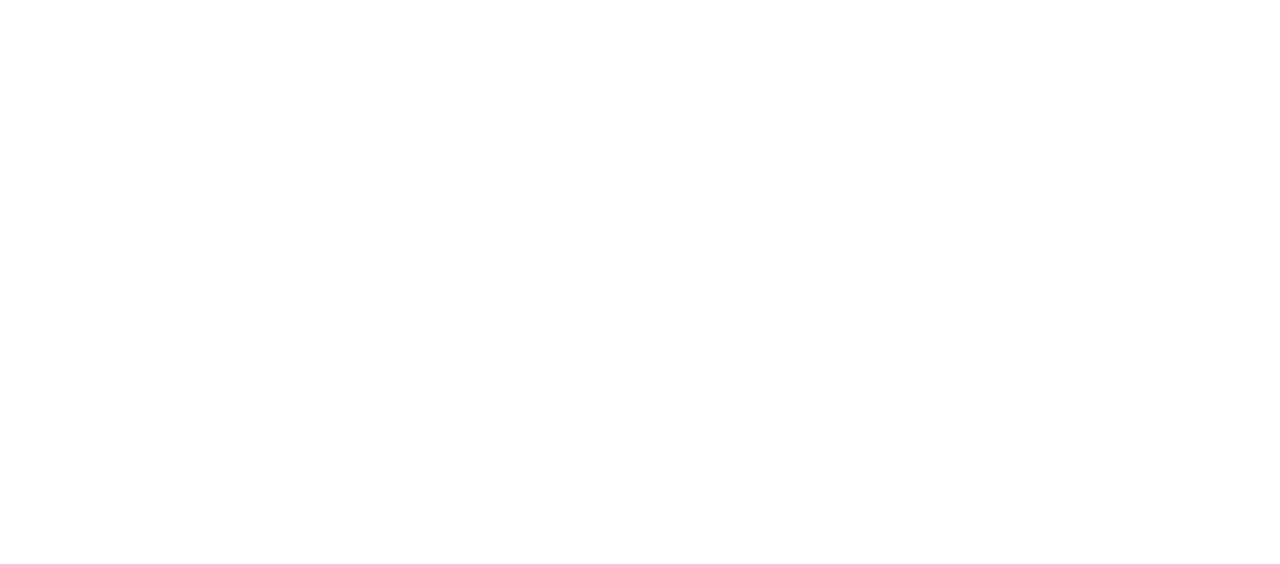
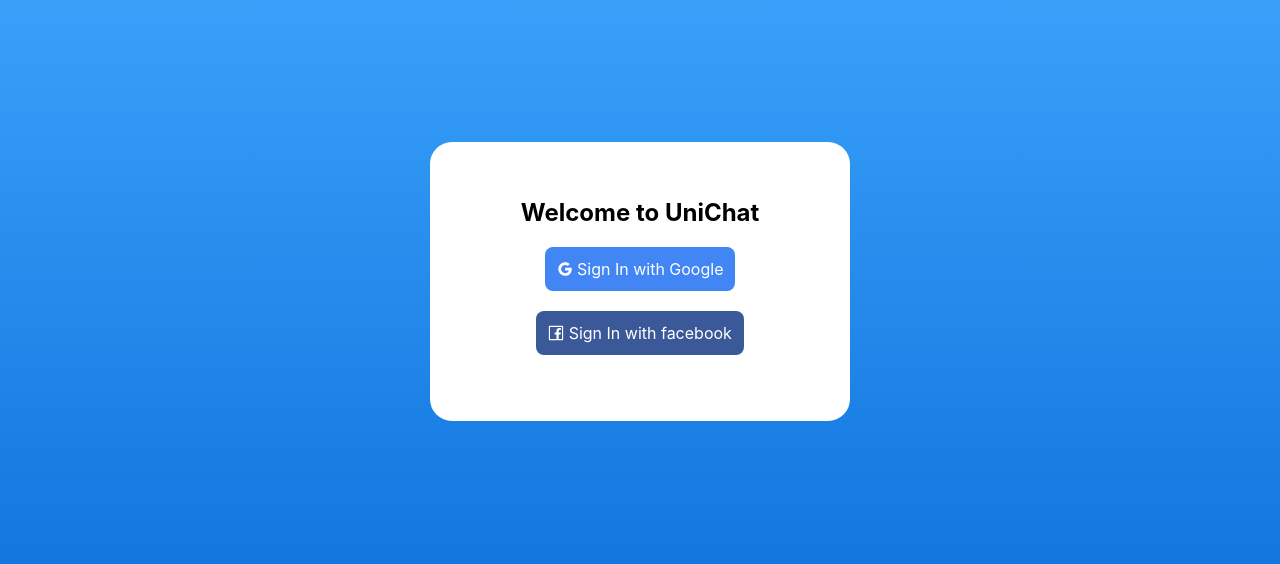
Before and after one commit to nikhilmaske-2001/Real-time-chat-app, a React (Create React App) app: page / in a window 1280 px wide. Shown: the part 114-678 px from the top of the page. Built offline with nearby package versions, Linux system fonts and the light colour scheme.

Commit message:
Created Login page design only.

```diff
--- a/src/components/App.js
+++ b/src/components/App.js
@@ -5,7 +5,7 @@
 // import { AuthProvider } from "../contexts/AuthContext"
 
 // import Chats from "./Chats"
-// import Login from "./Login"
+import Login from "./Login";
 
 function App() {
   return (
@@ -13,8 +13,8 @@
       <Router>
         {/* <AuthProvider> */}
           <Switch>
-            {/* <Route path="/chats" component={Chats} />
-            <Route path="/" component={Login} /> */}
+            {/* <Route path="/chats" component={Chats} /> */}
+            <Route path="/" component={Login} />
           </Switch>
         {/* </AuthProvider> */}
       </Router>
--- /dev/null
+++ b/src/components/Login.js
@@ -0,0 +1,21 @@
+import React from 'react';
+import {FacebookOutlined, GoogleOutlined} from "@ant-design/icons";
+
+const Login = () => {
+    return (
+        <div id = "login-page">
+            <div id="login-card">
+                <h2>Welcome to UniChat</h2>
+                <div className="login-button google">
+                    <GoogleOutlined /> Sign In with Google
+                </div>
+                <br/> <br/>
+                <div className="login-button facebook">
+                    <FacebookOutlined/> Sign In with facebook
+                </div>
+            </div>
+        </div>
+    )
+}
+
+export default Login;
```
